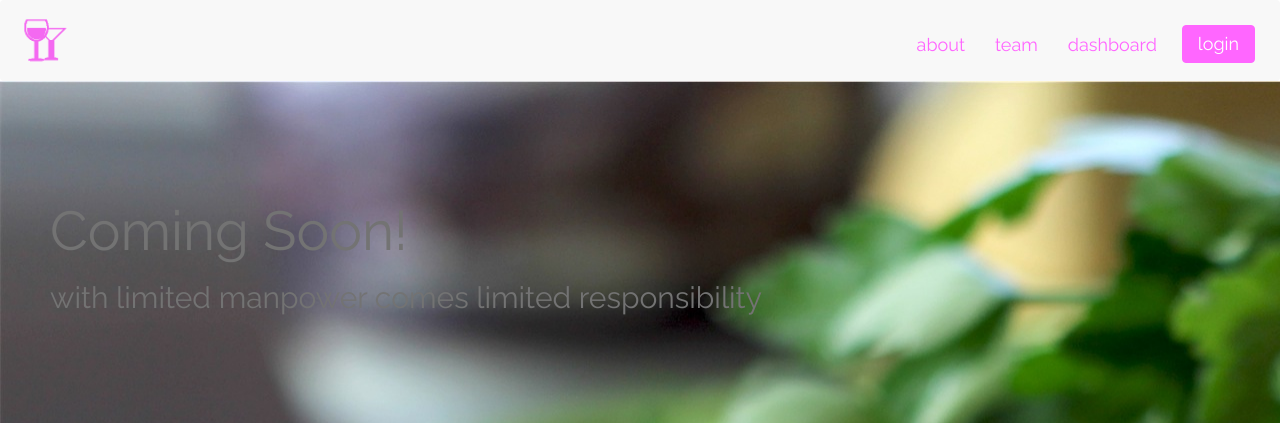
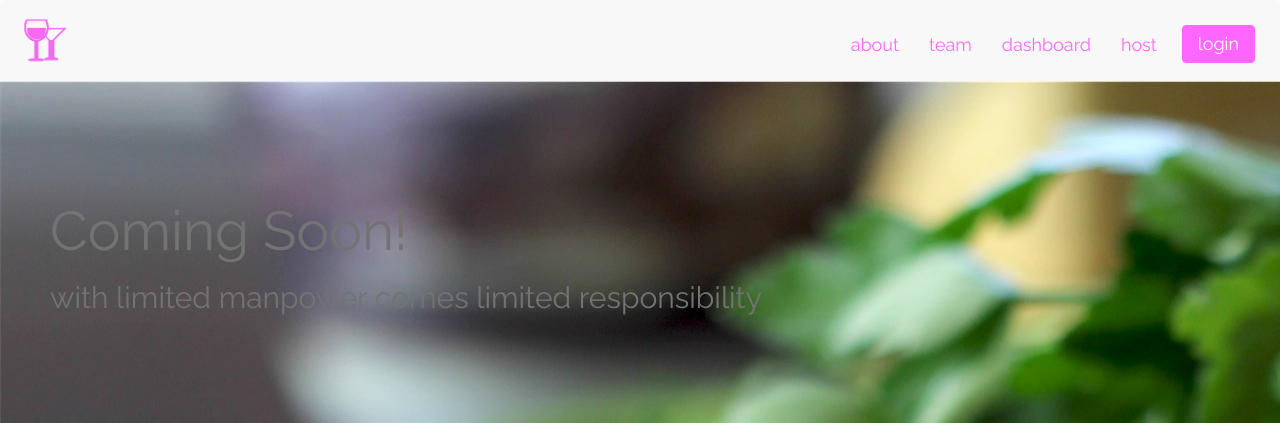
Before and after one commit to ericho99/face2face, a Flask app: page /cs in a window 1280 px wide. Shown: the top 423 px of the page. Run offline with Flask 2, Linux system fonts and the light colour scheme; some libraries are stand-ins or nearby versions.

Commit message:
host button

```diff
--- a/app/templates/header.html
+++ b/app/templates/header.html
@@ -35,6 +35,10 @@
 					<a href="/dashboard">dashboard</a>
 				</li>
 
+				<li>
+					<a href="/host">host</a>
+				</li>
+
 	            <li>
 	                <p class="navbar-btn">
 	                    <a href="/login" class="btn btn-info">login</a>
```
